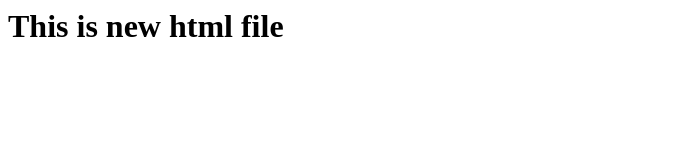
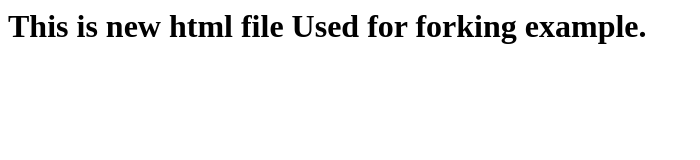
Before and after one commit to Shubham-GitH/git-fork, a plain HTML site: page index.html in a window 1280 px wide. Shown: the whole page, without its empty margins (0-700 px from the left). Drawn offline with Linux system fonts and the light colour scheme.

Commit message:
day3 work

```diff
--- a/index.html
+++ b/index.html
@@ -1,3 +1,4 @@
 <h1>
 	This is new html file
+	Used for forking example.
 </h1>
```
